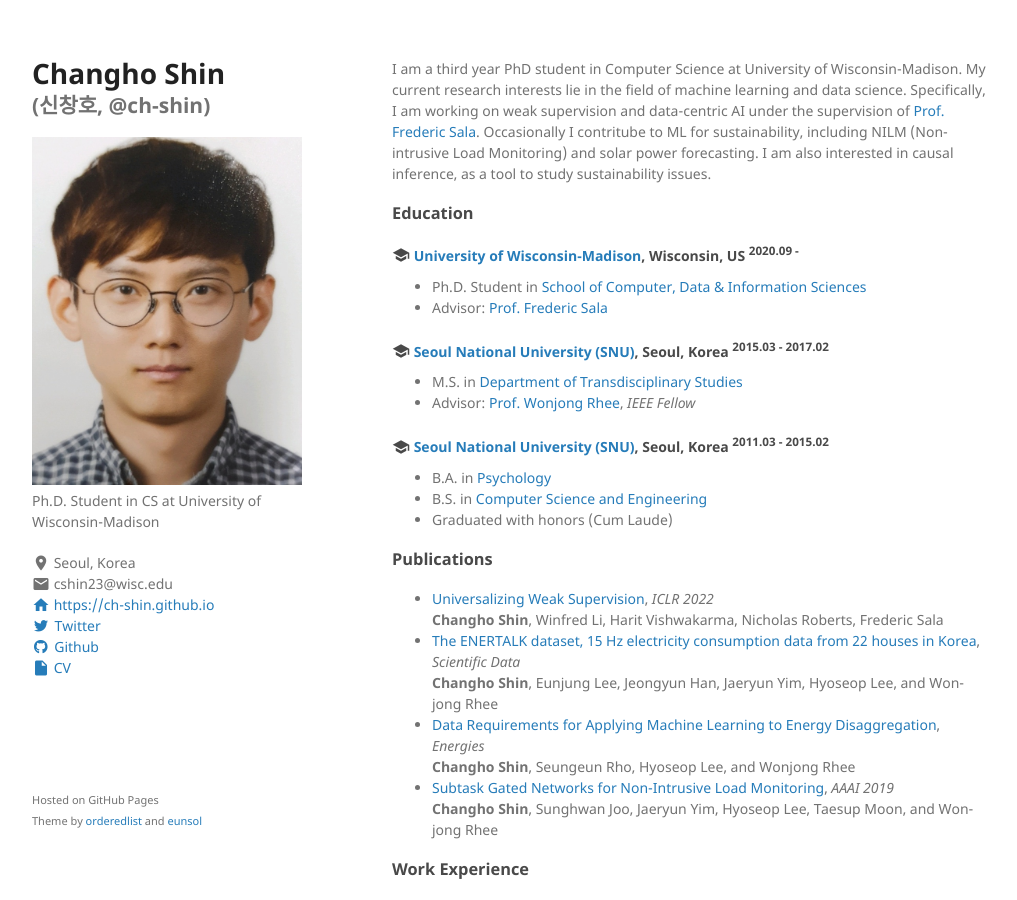
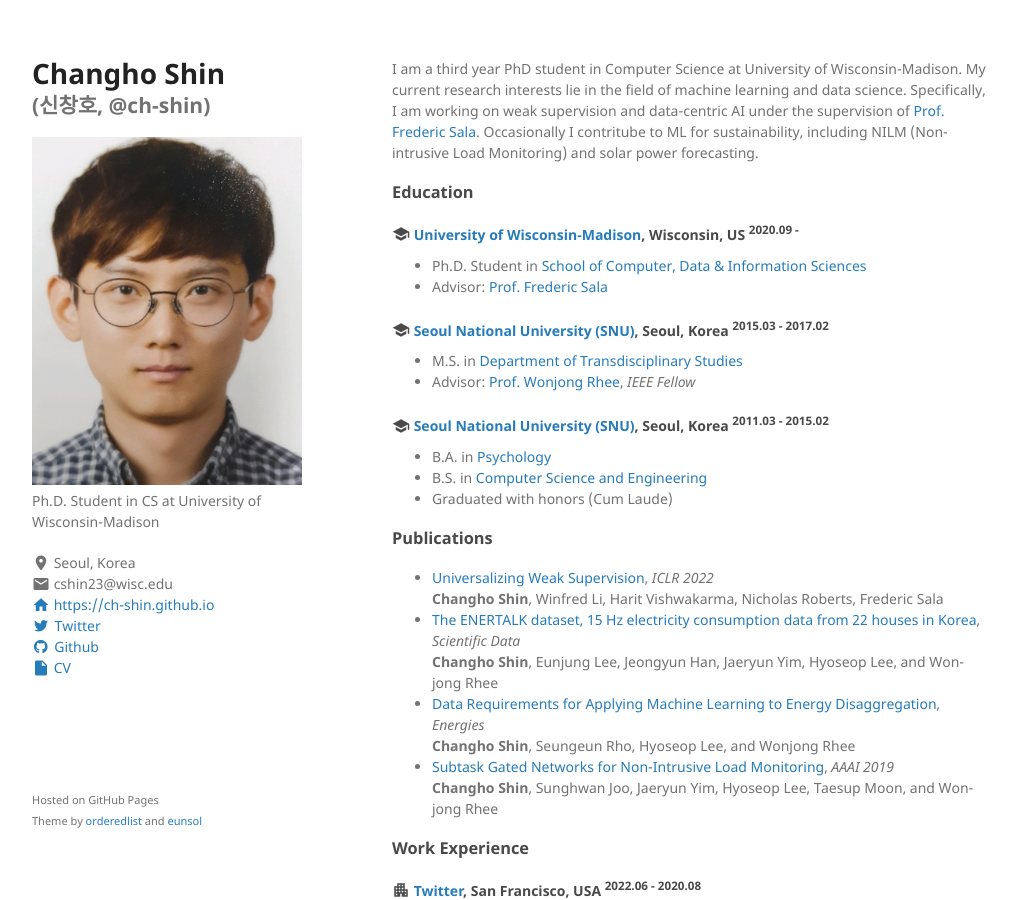
Before and after one commit to ch-shin/ch-shin.github.io, a Jekyll site: the page built from index.md, in a window 1280 px wide and 900 px high. Shown: the whole window, without its empty margins (128-1145 px from the left). Built offline with Jekyll 4.4.1, drawn with Linux system fonts in a browser that asks for light colours.

Commit message:
Remove ...

```diff
--- a/index.md
+++ b/index.md
@@ -2,7 +2,7 @@
 layout: default
 ---
 
-I am a third year PhD student in Computer Science at University of Wisconsin-Madison. My current research interests lie in the field of machine learning and data science. Specifically, I am working on weak supervision and data-centric AI under the supervision of [Prof. Frederic Sala](https://pages.cs.wisc.edu/~fredsala/). Occasionally I contritube to ML for sustainability, including NILM (Non-intrusive Load Monitoring) and solar power forecasting. I am also interested in causal inference, as a tool to study sustainability issues.
+I am a third year PhD student in Computer Science at University of Wisconsin-Madison. My current research interests lie in the field of machine learning and data science. Specifically, I am working on weak supervision and data-centric AI under the supervision of [Prof. Frederic Sala](https://pages.cs.wisc.edu/~fredsala/). Occasionally I contritube to ML for sustainability, including NILM (Non-intrusive Load Monitoring) and solar power forecasting.
 
 ### Education
 
```
